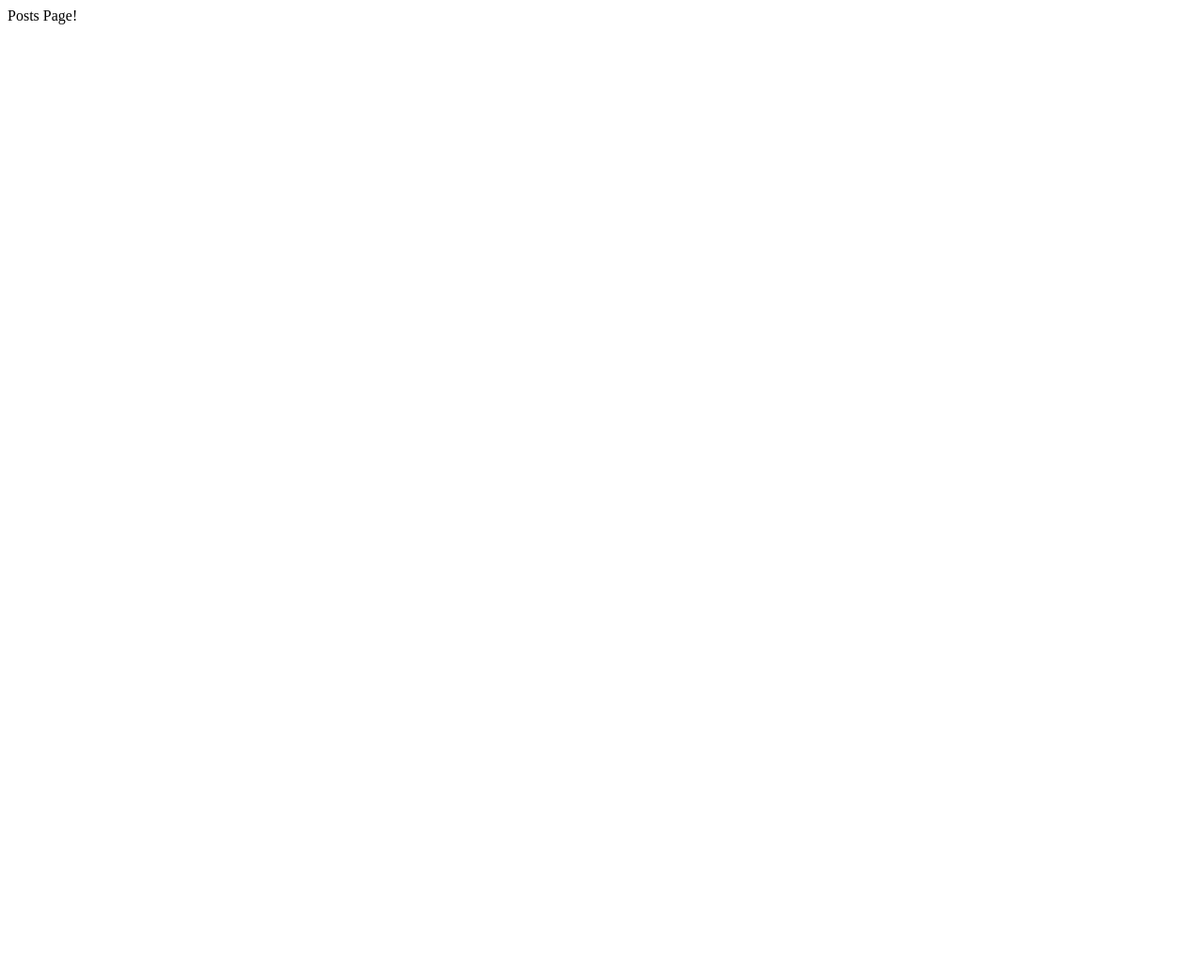
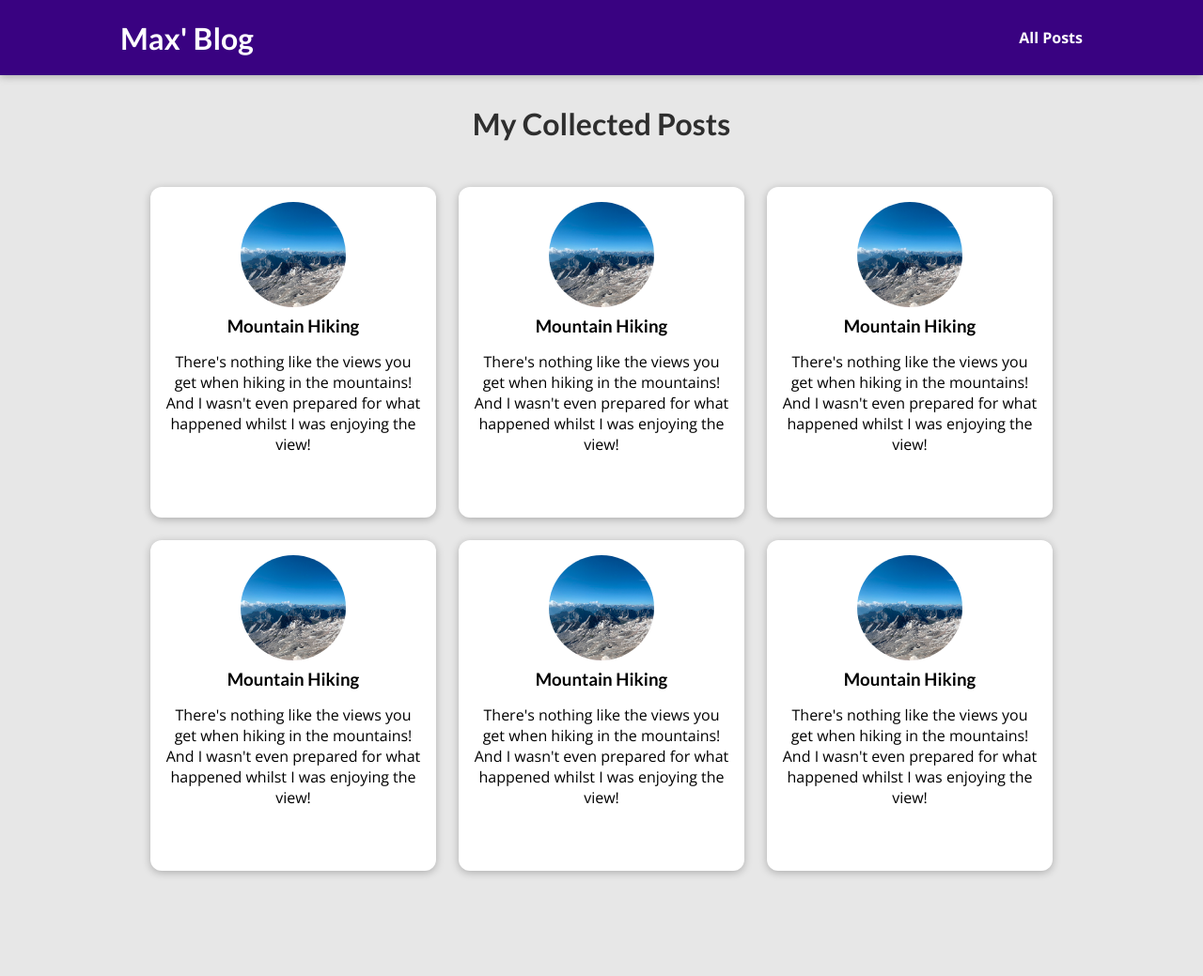
Before and after one commit to Umar-Mughal/Django-Teaching, a Django app: page /posts in a window 1280 px wide. Before the commit the page is almost empty. Shown: the whole page at 94% size. Before the commit the page ends 26 px from the top, so only its background shows below. Run offline with Django 4.2, Linux system fonts and the light colour scheme.

Commit message:
Adding the All Posts Page & Styling

```diff
--- /dev/null
+++ b/my_site/blog/static/blog/all-posts.css
@@ -0,0 +1,43 @@
+body {
+  background-color: #e7e7e7;
+}
+
+#main-navigation {
+  background-color: #390281;
+  box-shadow: 0 2px 8px rgba(0, 0, 0, 0.25);
+}
+
+#all-posts {
+  margin: 7rem auto;
+  width: 90%;
+  max-width: 60rem;
+}
+
+#all-posts h2 {
+  text-align: center;
+  font-size: 2rem;
+  color: #2e2e2e;
+  margin: 3rem 0;
+}
+
+ul {
+  list-style: none;
+  margin: 0;
+  padding: 0;
+  display: grid;
+  grid-template-columns: repeat(auto-fill, minmax(17rem, 1fr));
+  gap: 1.5rem;
+}
+
+.post img {
+  width: 7rem;
+  height: 7rem;
+}
+
+.post a {
+  height: 22rem;
+  transform-origin: center;
+  box-shadow: 0 2px 8px rgba(0, 0, 0, 0.25);
+  border-radius: 12px;
+  background-color: white;
+}
--- /dev/null
+++ b/my_site/blog/static/blog/post.css
@@ -0,0 +1,43 @@
+.post {
+  display: flex;
+  flex-direction: column;
+  align-items: center;
+  text-align: center;
+}
+
+.post a {
+  text-decoration: none;
+  color: black;
+  transition: all 0.2s ease;
+  padding: 1rem;
+}
+
+.post a:hover,
+.post a:active {
+  transform: scale(1.1);
+  background-color: #390281;
+  color: white;
+}
+
+.post img {
+  width: 5rem;
+  height: 5rem;
+  object-fit: cover;
+  border-radius: 50%;
+}
+
+.post h3 {
+  margin: 0.25rem 0;
+}
+
+.post time {
+  color: #666666;
+  margin: 0.25rem;
+  font-style: italic;
+  font-size: 0.85rem;
+}
+
+.post:hover time,
+.post:active time {
+  color: white;
+}
--- /dev/null
+++ b/my_site/blog/templates/blog/all-posts.html
@@ -0,0 +1,26 @@
+{% extends "base.html" %}
+{% load static %}
+
+{% block title %}
+All My Posts
+{% endblock %}
+
+{% block css_files %}
+  <link rel="stylesheet" href="{% static 'blog/post.css' %}" />
+  <link rel="stylesheet" href="{% static 'blog/all-posts.css' %}" />
+{% endblock %}
+
+{% block content %}
+<section id="all-posts">
+  <h2>My Collected Posts</h2>
+
+  <ul>
+    {% include "blog/includes/post.html" %}
+    {% include "blog/includes/post.html" %}
+    {% include "blog/includes/post.html" %}
+    {% include "blog/includes/post.html" %}
+    {% include "blog/includes/post.html" %}
+    {% include "blog/includes/post.html" %}
+  </ul>
+</section>
+{% endblock %}
--- /dev/null
+++ b/my_site/blog/templates/blog/includes/post.html
@@ -0,0 +1,17 @@
+{% load static %}
+
+<li>
+  <article class="post">
+    <a href="">
+      <img src="{% static 'blog/images/mountains.jpg' %}" alt="Mountain Hiking" />
+      <div class="post__content">
+        <h3>Mountain Hiking</h3>
+        <p>
+          There's nothing like the views you get when hiking in the
+          mountains! And I wasn't even prepared for what happened whilst I
+          was enjoying the view!
+        </p>
+      </div>
+    </a>
+  </article>
+</li>
--- a/my_site/blog/views.py
+++ b/my_site/blog/views.py
@@ -6,7 +6,7 @@ def starting_page(request):
     return render(request, "blog/index.html")
 
 def posts(request):
-    return HttpResponse("Posts Page!")
+    return render(request, "blog/all-posts.html")
 
 def post(request, slug):
     return HttpResponse("Single Post Page!")
--- a/my_site/static/app.css
+++ b/my_site/static/app.css
@@ -18,3 +18,31 @@ h3 {
   font-family: 'Lato', sans-serif;
   font-weight: bold;
 }
+
+#main-navigation {
+  width: 100%;
+  height: 5rem;
+  display: flex;
+  justify-content: space-between;
+  align-items: center;
+  padding: 0 10%;
+  position: absolute;
+  top: 0;
+  left: 0;
+}
+
+#main-navigation a {
+  text-decoration: none;
+  color: white;
+  font-weight: bold;
+}
+
+#main-navigation a:hover,
+#main-navigation a:active {
+  color: #cf79f1;
+}
+
+#main-navigation h1 a:hover,
+#main-navigation h1 a:active {
+  color: white;
+}
--- a/my_site/templates/base.html
+++ b/my_site/templates/base.html
@@ -11,6 +11,12 @@
     {% block css_files %} {% endblock %}
 </head>
 <body>
+    <header id="main-navigation">
+      <h1><a href="">Max' Blog</a></h1>
+      <nav>
+        <a href="">All Posts</a>
+      </nav>
+    </header>
     {% block content %} {% endblock %}
 </body>
 </html>
```
Also changed, not shown: my_site/blog/static/blog/index.css (+0 -72 lines), my_site/blog/templates/blog/index.html (+2 -22 lines).
